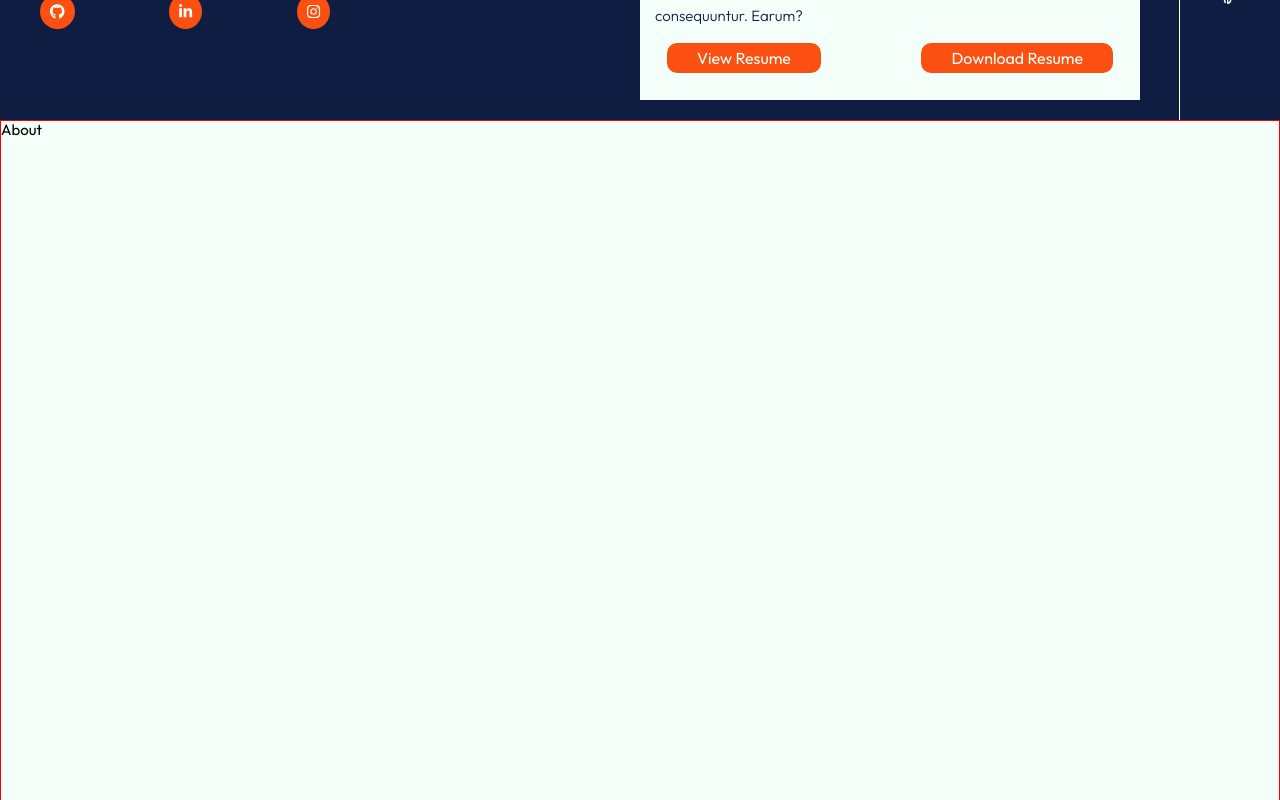
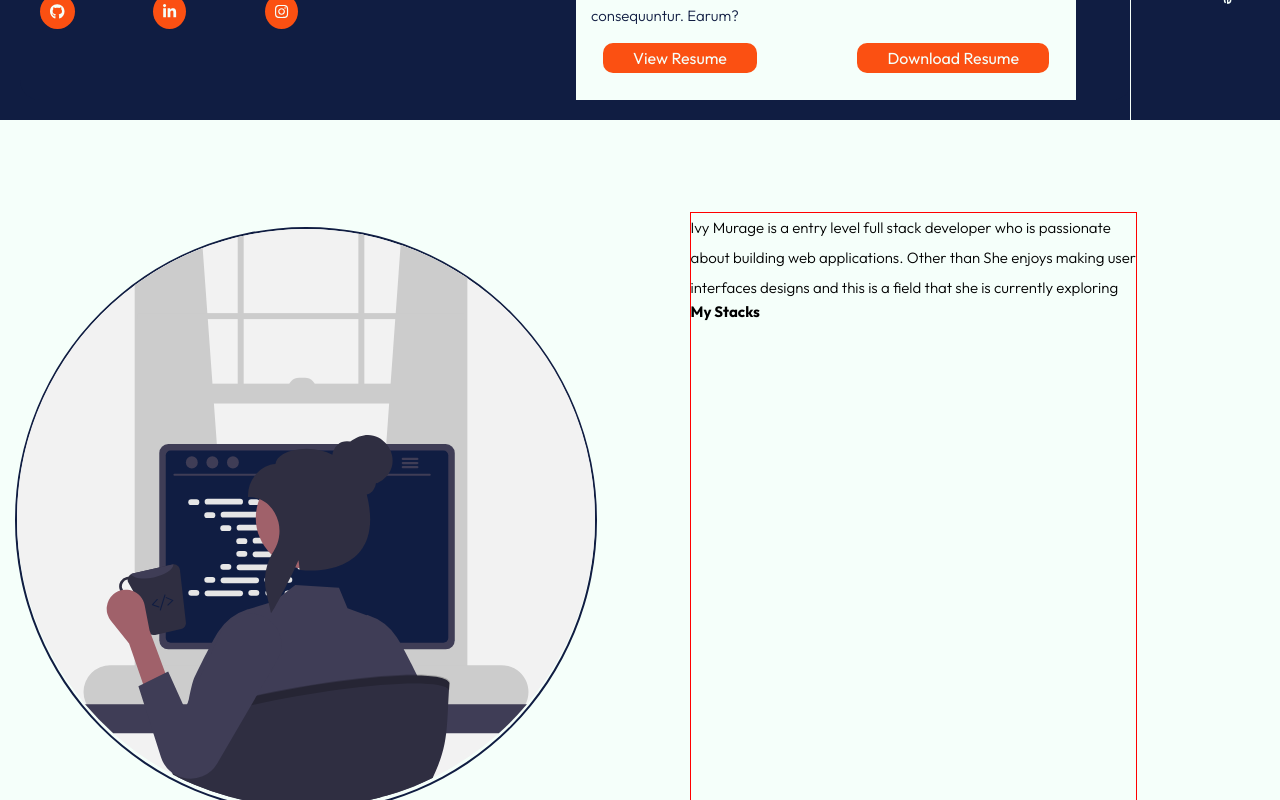
Before and after one commit to Murage-Ivy/my-portfolio, a React (Create React App) app: page / in a window 1280 px wide. Shown: the part 680-1480 px from the top of the page. Built offline with nearby package versions, Linux system fonts and the light colour scheme.

Commit message:
Refactor some styles

```diff
--- a/src/App.css
+++ b/src/App.css
@@ -19,6 +19,10 @@ body {
   -webkit-text-size-adjust: 100%; /* 2 */
   background-color: var(--secondary-color);
 }
-App {
+.App {
+  display: grid;
+  grid-template-columns: 90% 20%;
+}
+.main-container {
   display: block;
 }
--- a/src/App.jsx
+++ b/src/App.jsx
@@ -1,15 +1,18 @@
 import "./App.css";
 import About from "./components/about/About";
 import Header from "./components/header/Header";
+import Nav from "./components/nav/Nav";
 import Project from "./components/projects/Project";
 
 function App() {
   return (
     <div className="App">
-      <Header />
-      <About />
-      <Project />
-
+      <div className="main-container">
+        <Header />
+        <About />
+        <Project />
+      </div>
+      <Nav />
     </div>
   );
 }
--- a/src/components/about/About.css
+++ b/src/components/about/About.css
@@ -1,4 +1,22 @@
 #about {
+  padding: 15px;
   height: 100vh;
-  border:1px solid red;
+  display: flex;
+  align-items: center;
+  justify-content: space-between;
 }
+.image-1 {
+  border-radius: 50%;
+  border: 2px solid var(--primary-color);
+
+}
+.about-me{
+    border:1px solid red;
+    height: 80%;
+}
+
+.about-me > p {
+    line-height: 2;
+    font-size: 15px;
+    font-weight: 300;
+}
--- a/src/components/about/About.jsx
+++ b/src/components/about/About.jsx
@@ -1,7 +1,27 @@
 import React from "react";
 import "./About.css";
 function About() {
-  return <div id="about">About</div>;
+  return (
+    <div id="about">
+      <div className="image-1">
+        <img src="../assets/Images/Person.svg" alt="person" />
+      </div>
+
+      <div className="about-me">
+        <p>
+          Ivy Murage is a entry level full stack developer who is passionate
+          <br />
+          about building web applications. Other than She enjoys making user
+          <br />
+          interfaces designs and this is a field that she is currently exploring
+        </p>
+
+        <div className="my-stacks">
+          <h3>My Stacks</h3>
+        </div>
+      </div>
+    </div>
+  );
 }
 
 export default About;
--- a/src/components/header/Header.css
+++ b/src/components/header/Header.css
@@ -5,7 +5,7 @@
 }
 header {
   display: grid;
-  grid-template-columns: 50% 40% 10%;
+  grid-template-columns: 1fr 1fr;
   background-color: var(--primary-color);
   color: var(--secondary-color);
   /* border: 1px solid var(--secondary-color); */
--- a/src/components/header/Header.jsx
+++ b/src/components/header/Header.jsx
@@ -9,7 +9,7 @@ function Header() {
       <header>
         <InfoSection />
         <ImageSection />
-        <Nav />
+
       </header>
     </div>
   );
--- a/src/components/nav/Nav.css
+++ b/src/components/nav/Nav.css
@@ -8,18 +8,17 @@
   align-items: flex-end;
   flex-direction: column;
   position: fixed;
-  top:0px;
-
+  top: 0px;
   right: 0;
   background-color: var(--primary-color);
   /* border-radius: 0 20px 20px 0; */
-  border-left:1px solid var(--secondary-color);
-
-
+  border-left: 1px solid var(--secondary-color);
+  width: 150px;
 }
 .nav > ul {
   height: 100%;
   width: 100px;
+
   display: flex;
   align-items: center;
   flex-direction: column;
```
Also changed, not shown: public/assets/Images/Person.svg (added).
